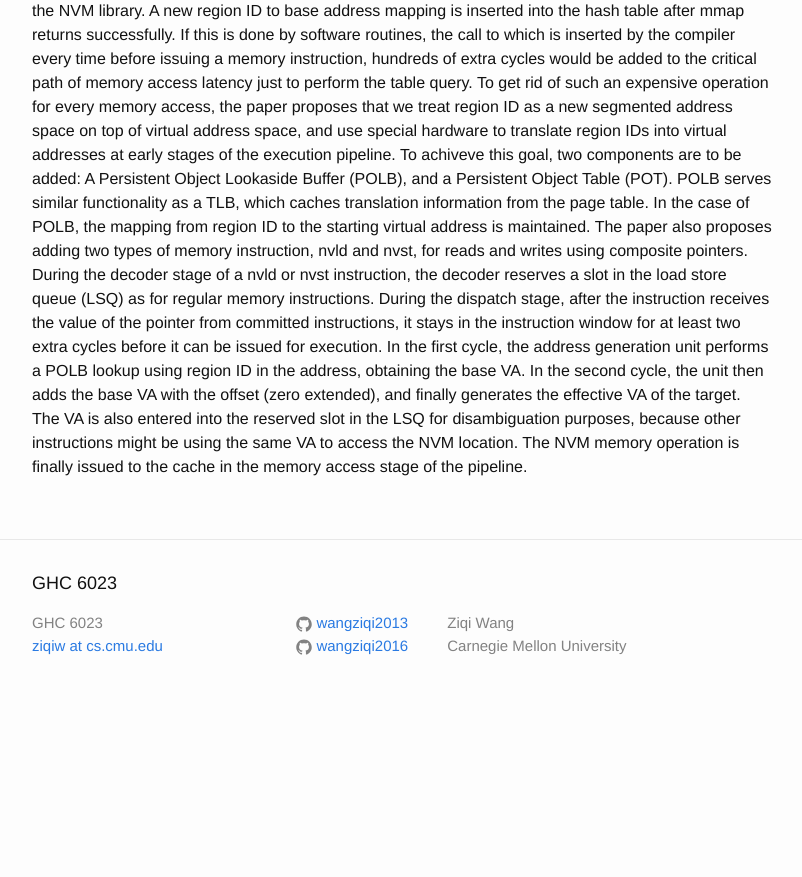
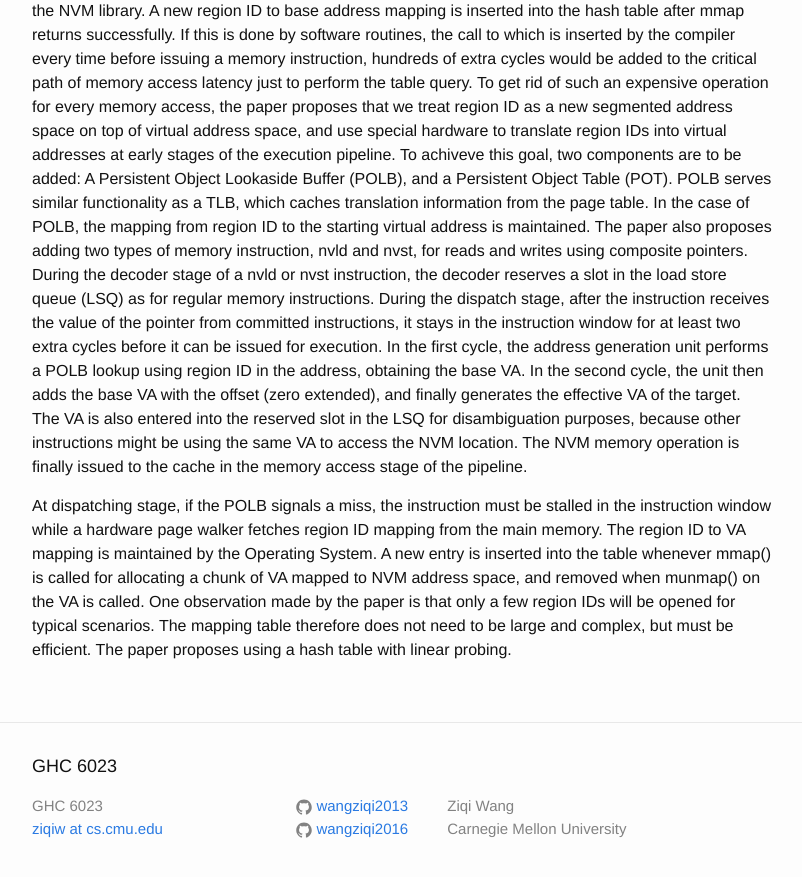
Before and after one commit to wangziqi2013/wangziqi2013.github.io, a Jekyll site: the page built from _posts/2019-03-19-hardware-supported-persist-obj-addr-xlat.markdown, in a window 1280 px wide and 900 px high, scrolled down 1147 px. Shown: the top 877 px of the window, without its empty margins (238-1040 px from the left). Built offline with Jekyll 4.4.1, drawn with Linux system fonts in a browser that asks for light colours; before the commit the page ends 1864 px from its top, so only the background shows below that.

Commit message:
Adding hash table

```diff
--- a/_posts/2019-03-19-hardware-supported-persist-obj-addr-xlat.markdown
+++ b/_posts/2019-03-19-hardware-supported-persist-obj-addr-xlat.markdown
@@ -54,3 +54,10 @@ In the second cycle, the unit then adds the base VA with the offset (zero extend
 of the target. The VA is also entered into the reserved slot in the LSQ for disambiguation purposes, because other instructions
 might be using the same VA to access the NVM location. The NVM memory operation is finally issued to the cache in the memory
 access stage of the pipeline.
+
+At dispatching stage, if the POLB signals a miss, the instruction must be stalled in the instruction window while a
+hardware page walker fetches region ID mapping from the main memory. The region ID to VA mapping is maintained by the
+Operating System. A new entry is inserted into the table whenever mmap() is called for allocating a chunk of VA mapped
+to NVM address space, and removed when munmap() on the VA is called. One observation made by the paper is that only
+a few region IDs will be opened for typical scenarios. The mapping table therefore does not need to be large and complex,
+but must be efficient. The paper proposes using a hash table with linear probing.
```
